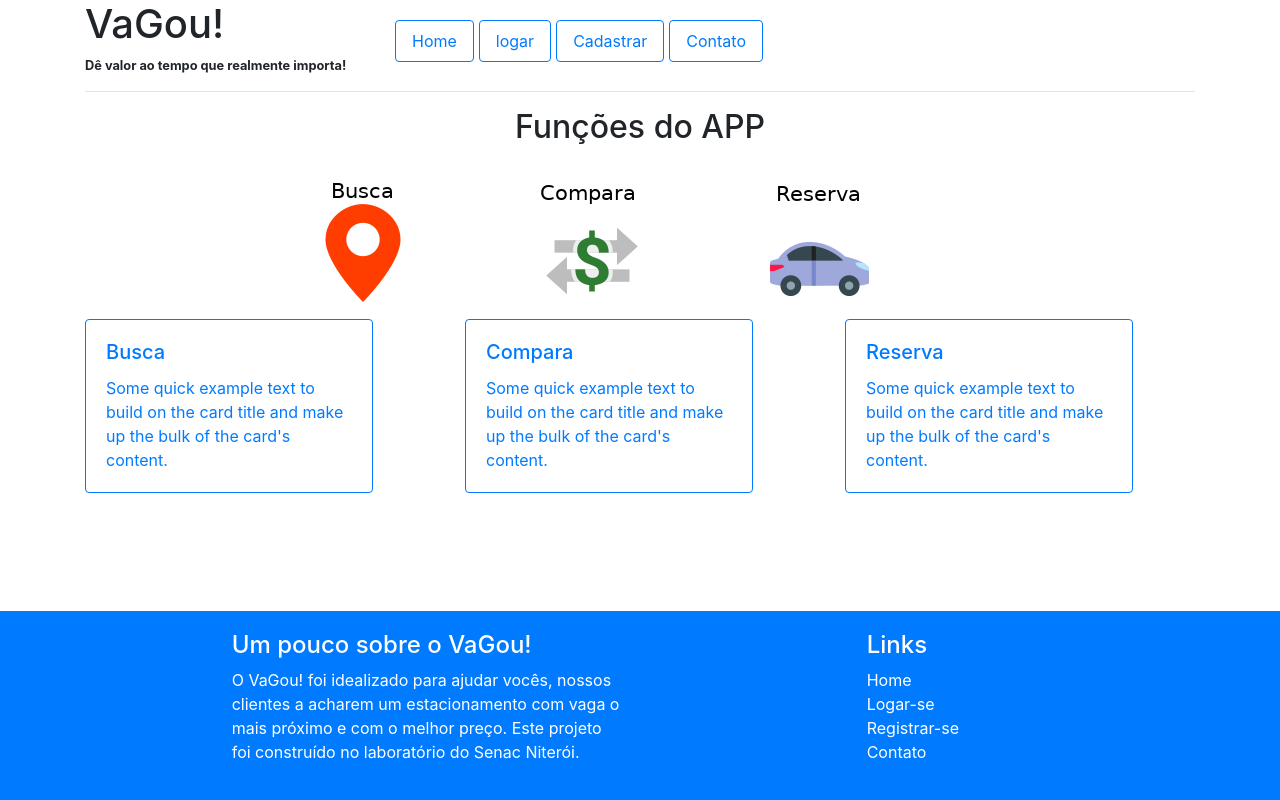
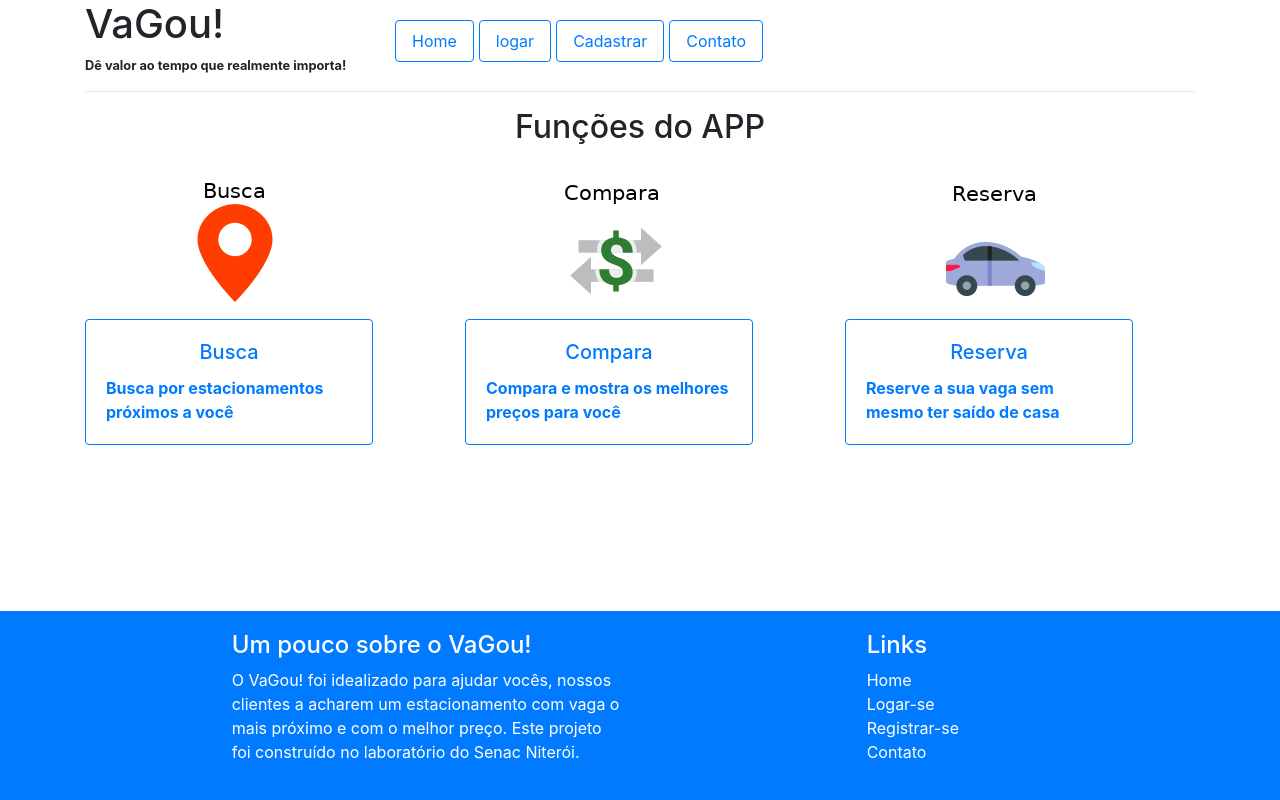
Before and after one commit to MatheusAlcantaraDeLima/vagou, a PHP site: page / in a window 1280 px wide. Run offline with PHP 8.4, Linux system fonts and the light colour scheme.

Commit message:
modificações feitas em contatos e index, cadastro sendo efetuado com sucesso no bd teste (vagou_bd) para pf, falta fazer para pj

```diff
--- a/conexao.php
+++ b/conexao.php
@@ -1,3 +1,3 @@
 <?php
-  $conexao = mysqli_connect("localhost","root","","vagou","3306");
+  $conexao = mysqli_connect("localhost","root","","vagou_bd","3306");
  ?>
--- a/index.php
+++ b/index.php
@@ -14,42 +14,30 @@
 		<hr>
 		<h2 style="text-align: center;">Funções do APP</h2><br>
 		<div class="row">
-			<div class="col"></div>
-			<div class="col">
-				<img src="img/icon/busca_icon.png" alt="icone de busca do app VaGou!">
-			</div>
-			<div class="col">
-				<img src="img/icon/compara_icon.png" alt=" icone de comparação de preços do VaGou!">
-			</div>
-			<div class="col">
-				<img src="img/icon/reserva_icon.png" alt="icone de reserva de vagas do VaGou!">
-			</div>
-			<div class="col"></div>
-		</div>
-		<div class="row">
-			<div class="col">
+			<div class="col-4">
+				<img src="img/icon/busca_icon.png" alt="icone de busca do app VaGou!" style="margin-left:100px;">
 				<div class="card border-primary mb-3" style="max-width: 18rem; margin-top:15px;">
 					<div class="card-body text-primary">
-						<h5 class="card-title">Busca</h5>
-						<p class="card-text">Some quick example text to build on the card title and make up the bulk of the card's content.</p>
+						<h5 class="card-title" style="text-align:center;">Busca</h5>
+						<p class="card-text"><strong>Busca por estacionamentos próximos a você</strong></p>
 					</div>
 				</div>
 			</div>
-
-			<div class="col">
+			<div class="col-4">
+				<img src="img/icon/compara_icon.png" alt=" icone de comparação de preços do VaGou!" style="margin-left:100px;">
 				<div class="card border-primary mb-3" style="max-width: 18rem; margin-top:15px;">
 					<div class="card-body text-primary">
-						<h5 class="card-title">Compara</h5>
-						<p class="card-text">Some quick example text to build on the card title and make up the bulk of the card's content.</p>
+						<h5 class="card-title" style="text-align:center;">Compara</h5>
+						<p class="card-text"><strong>Compara e mostra os melhores preços para você</strong></p>
 					</div>
 				</div>
 			</div>
-
-			<div class="col">
+			<div class="col-4">
+				<img src="img/icon/reserva_icon.png" alt="icone de reserva de vagas do VaGou!" style="margin-left:100px;">
 				<div class="card border-primary mb-3" style="max-width: 18rem; margin-top:15px;">
 					<div class="card-body text-primary">
-						<h5 class="card-title">Reserva</h5>
-						<p class="card-text">Some quick example text to build on the card title and make up the bulk of the card's content.</p>
+						<h5 class="card-title" style="text-align:center;">Reserva</h5>
+						<p class="card-text"><strong>Reserve a sua vaga sem mesmo ter saído de casa</strong></p>
 					</div>
 				</div>
 			</div>
--- a/mapa.php
+++ b/mapa.php
@@ -4,9 +4,11 @@
     <meta charset="UTF-8">
     <meta name="viewport" content="width=device-width, initial-scale=1.0">
     <meta http-equiv="X-UA-Compatible" content="ie=edge">
+    <!--Adicionado CDN do Bootstrap-->
+	<link rel="stylesheet" href="https://stackpath.bootstrapcdn.com/bootstrap/4.3.1/css/bootstrap.min.css" integrity="sha384-ggOyR0iXCbMQv3Xipma34MD+dH/1fQ784/j6cY/iJTQUOhcWr7x9JvoRxT2MZw1T" crossorigin="anonymous">
     <title>VaGou!</title>
 </head>
 <body>
-
+    <div></div>
 </body>
 </html>
```
Also changed, not shown: contato.php (+5 -10 lines), form.php (+4 -4 lines), testeComandosSQL.txt (added, +8 -0 lines), validaFormPF.php (added, +40 -0 lines), recebeDadosTeste.php (added).
